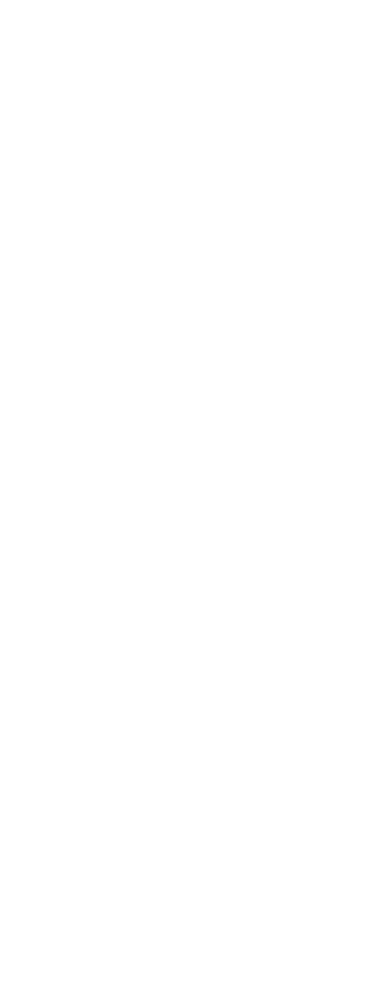
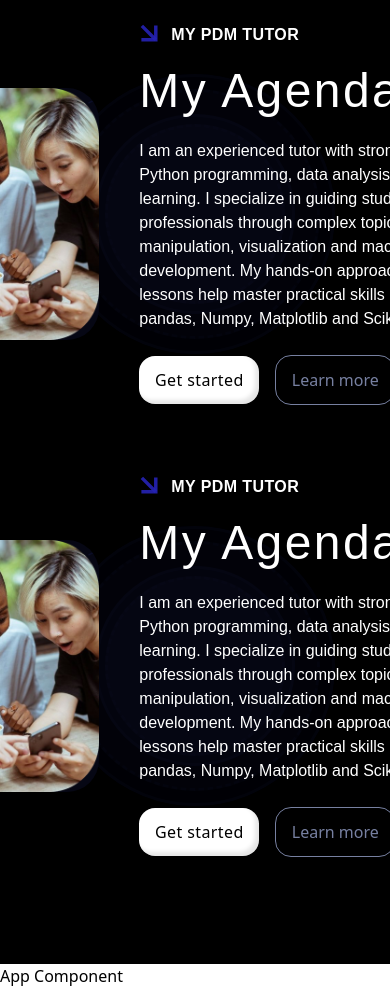
Before and after one commit to PhoinixTechnologies/pdm, a React (Vite) app: page / in a window 390 px wide. Shown: the part 2480-3468 px from the top of the page. Before the commit the page ends 2468 px from the top, so only its background shows below. Built offline with nearby package versions, Linux system fonts and the light colour scheme.

Commit message:
My Agenda started

```diff
--- /dev/null
+++ b/src/Agenda.jsx
@@ -0,0 +1,95 @@
+import about from './img/agenda.png'
+const Agenda = () => {
+    return (
+      <div className='bg-black'>
+            <div className='flex justify-center items-center border-white h-max p-20 py-40 relative'>
+            <div className="w-[180px] h-[180px] sm:w-[300px] sm:h-[300px] md:w-[450px] md:h-[450px] lg:w-[550px] lg:h-[550px] xl:w-[630px] xl:h-[629px] flex-shrink-0 rounded-[630px] border-[3px] border-dashed border-[#0D0F2B] opacity-90 bg-[#060714] flex justify-center items-center">
+                <div className="w-[200px] h-[200px] sm:w-[350px] sm:h-[350px] md:w-[500px] md:h-[500px] lg:w-[700px] lg:h-[700px] xl:w-[818px] xl:h-[817px] flex-shrink-0 rounded-[818px] border-[3px] border-solid border-[#0D0F2B] opacity-80 bg-[#060714] flex justify-center items-center">
+                    <div className="w-[250px] h-[250px] sm:w-[400px] sm:h-[400px] md:w-[600px] md:h-[600px] lg:w-[800px] lg:h-[800px] xl:w-[990px] xl:h-[989px] flex-shrink-0 rounded-[990px] border-[3px] border-dashed border-[#0D0F2B] opacity-70 bg-[#060714] flex justify-center items-center">
+                        <div class="w-[280px] h-[280px] sm:w-[450px] sm:h-[450px] md:w-[700px] md:h-[700px] lg:w-[950px] lg:h-[950px] xl:w-[1144px] xl:h-[1143px] flex-shrink-0 rounded-[1144px] border-[3px] border-solid border-[#0D0F2B] opacity-60 bg-[#060714]">
+                        </div>
+                    </div>
+                </div>
+            </div>
+             <div className='flex p-20 justify-around text-white items-center gap-x-10 absolute flex-row-reverse '>
+                        <div className='flex flex-col gap-y-6 h-max max-w-full '>
+                            <div className='flex flex-col gap-y-5' >
+                                <span className='flex gap-x-3'>
+                                    <div>
+                                    <svg xmlns="http://www.w3.org/2000/svg" width="20" height="20" viewBox="0 0 20 20" fill="none">
+                                    <g opacity="0.9">
+                                        <g opacity="0.9">
+                                        <path d="M4.11768 16.7821H16.7828V4.11694" stroke="#2A27C9" stroke-width="3.48327" stroke-miterlimit="20" stroke-linecap="square"/>
+                                        </g>
+                                        <g opacity="0.9">
+                                        <path d="M4.11768 4.11694L15.5167 15.5159" stroke="#2A27C9" stroke-width="3.48327" stroke-miterlimit="20" stroke-linecap="square"/>
+                                        </g>
+                                    </g>
+                                    </svg>
+                                    </div>
+                                    <h3 className='flex justify-center font-link font-semibold uppercase tracking-wide'>My pdm tutor</h3>
+                                </span>
+                                <h3 className='Headings'>My Agenda</h3>
+                            </div>
+                            <p className='max-w-160 font-link text-md leading-6 font-medium '>
+                            I am an experienced tutor with strong foundation in Python programming, data analysis and machine learning. I specialize in guiding students and professionals through complex topics like data manipulation, visualization and machine learning development. My hands-on approach and tailored lessons help master practical skills in tools such as pandas, Numpy, Matplotlib and Scikit-learn.
+                            </p>
+                            <div className='flex gap-x-4  items-center'>
+                                <a href="/" className='flex items-center px-1 py-3 rounded-2xl bg-white text-black justify-center tracking-wide w-30 font-medium shadow-[inset_-4px_-4px_4px_rgba(0,0,0,0.1),_inset_4px_4px_4px_rgba(255,255,255,0.1)]'>Get started</a>
+                                <a href="/" className='flex items-center px-1 py-3 rounded-2xl text-link border border-link w-30 justify-center'>Learn more</a>
+                            </div>
+                        </div>
+                        <div className='w-100 h-full rounded-4xl'>
+                            <img src={about} alt="" className='rounded-4xl h-auto w-full max-w-full'/>
+                        </div>
+                    </div>
+            </div>
+
+            <div className='flex justify-center items-center  border-white h-max p-20 py-40 relative inset-x-0 -top-12 '>
+            <div className="w-[180px] h-[180px] sm:w-[300px] sm:h-[300px] md:w-[450px] md:h-[450px] lg:w-[550px] lg:h-[550px] xl:w-[630px] xl:h-[629px] flex-shrink-0 rounded-[630px] border-[3px] border-dashed border-[#0D0F2B] opacity-90 bg-[#060714] flex justify-center items-center">
+                <div className="w-[200px] h-[200px] sm:w-[350px] sm:h-[350px] md:w-[500px] md:h-[500px] lg:w-[700px] lg:h-[700px] xl:w-[818px] xl:h-[817px] flex-shrink-0 rounded-[818px] border-[3px] border-solid border-[#0D0F2B] opacity-80 bg-[#060714] flex justify-center items-center">
+                    <div className="w-[250px] h-[250px] sm:w-[400px] sm:h-[400px] md:w-[600px] md:h-[600px] lg:w-[800px] lg:h-[800px] xl:w-[990px] xl:h-[989px] flex-shrink-0 rounded-[990px] border-[3px] border-dashed border-[#0D0F2B] opacity-70 bg-[#060714] flex justify-center items-center">
+                        <div class="w-[280px] h-[280px] sm:w-[450px] sm:h-[450px] md:w-[700px] md:h-[700px] lg:w-[950px] lg:h-[950px] xl:w-[1144px] xl:h-[1143px] flex-shrink-0 rounded-[1144px] border-[3px] border-solid border-[#0D0F2B] opacity-60 bg-[#060714]">
+                        </div>
+                    </div>
+                </div>
+            </div>
+             <div className='flex p-20 justify-around text-white items-center gap-x-10 absolute flex-row-reverse '>
+                        <div className='flex flex-col gap-y-6 h-max max-w-full '>
+                            <div className='flex flex-col gap-y-5' >
+                                <span className='flex gap-x-3'>
+                                    <div>
+                                    <svg xmlns="http://www.w3.org/2000/svg" width="20" height="20" viewBox="0 0 20 20" fill="none">
+                                    <g opacity="0.9">
+                                        <g opacity="0.9">
+                                        <path d="M4.11768 16.7821H16.7828V4.11694" stroke="#2A27C9" stroke-width="3.48327" stroke-miterlimit="20" stroke-linecap="square"/>
+                                        </g>
+                                        <g opacity="0.9">
+                                        <path d="M4.11768 4.11694L15.5167 15.5159" stroke="#2A27C9" stroke-width="3.48327" stroke-miterlimit="20" stroke-linecap="square"/>
+                                        </g>
+                                    </g>
+                                    </svg>
+                                    </div>
+                                    <h3 className='flex justify-center font-link font-semibold uppercase tracking-wide'>My pdm tutor</h3>
+                                </span>
+                                <h3 className='Headings'>My Agenda</h3>
+                            </div>
+                            <p className='max-w-160 font-link text-md leading-6 font-medium '>
+                            I am an experienced tutor with strong foundation in Python programming, data analysis and machine learning. I specialize in guiding students and professionals through complex topics like data manipulation, visualization and machine learning development. My hands-on approach and tailored lessons help master practical skills in tools such as pandas, Numpy, Matplotlib and Scikit-learn.
+                            </p>
+                            <div className='flex gap-x-4  items-center'>
+                                <a href="/" className='flex items-center px-1 py-3 rounded-2xl bg-white text-black justify-center tracking-wide w-30 font-medium shadow-[inset_-4px_-4px_4px_rgba(0,0,0,0.1),_inset_4px_4px_4px_rgba(255,255,255,0.1)]'>Get started</a>
+                                <a href="/" className='flex items-center px-1 py-3 rounded-2xl text-link border border-link w-30 justify-center'>Learn more</a>
+                            </div>
+                        </div>
+                        <div className='w-100 h-full rounded-4xl'>
+                            <img src={about} alt="" className='rounded-4xl h-auto w-full max-w-full'/>
+                        </div>
+                    </div>
+            </div>
+      </div>
+
+     );
+}
+
+export default Agenda;
--- a/src/App.jsx
+++ b/src/App.jsx
@@ -1,9 +1,8 @@
-
-
 import Navbar from './Navbar';
 import Home from './Home';
 import About from './aboutus';
 import Course from '../public/Courses';
+import Agenda from './Agenda';
 
 function App() {
   const title ='App Component';
@@ -16,6 +15,7 @@
         <Home />
         <About/>
         <Course/>
+        <Agenda/>
           <h1>{title}</h1>
           {/* <p>Likes {likes} times</p>
 
--- a/src/Navbar.jsx
+++ b/src/Navbar.jsx
@@ -7,7 +7,7 @@
         <h3 className='font-logo tracking-wide'>My PDM Tutor</h3>
       </div>
       <div className=" flex text-white gap-x-10 items-center justify-center font-normal font-link max-w-80">
-        <a href="/">About</a>
+        <a href="./aboutus.jsx">About</a>
         <a href="/create">Agenda</a>
         <a href="">Connect with us</a>
       </div>
```
Also changed, not shown: src/img/agenda.png (added), src/index.css (line endings or trailing spaces).
